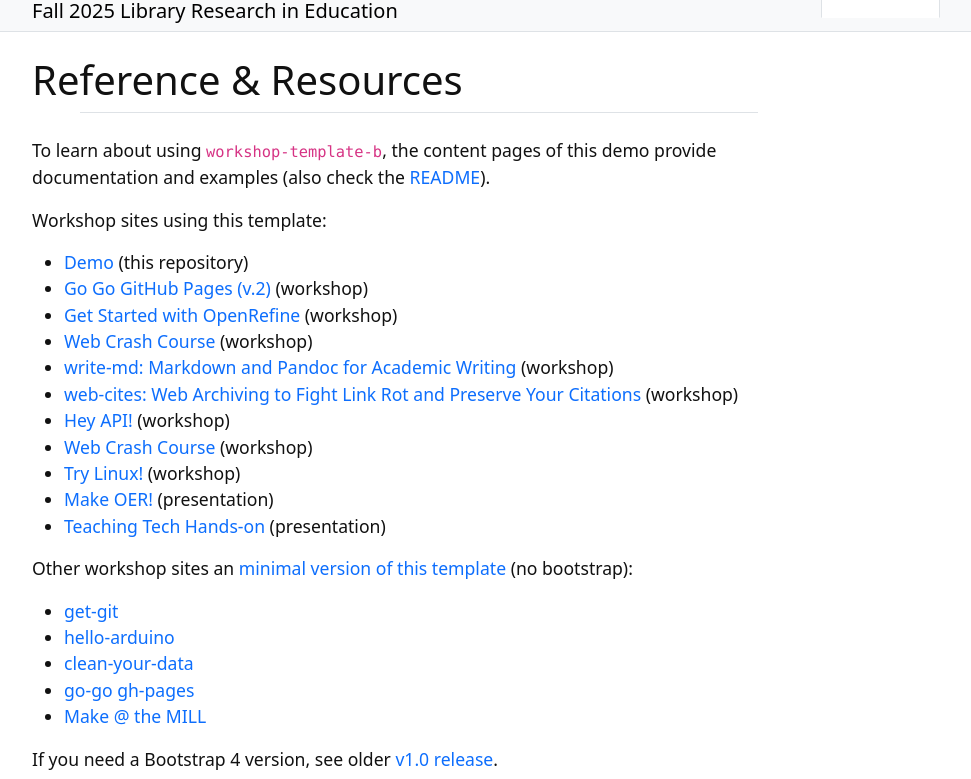
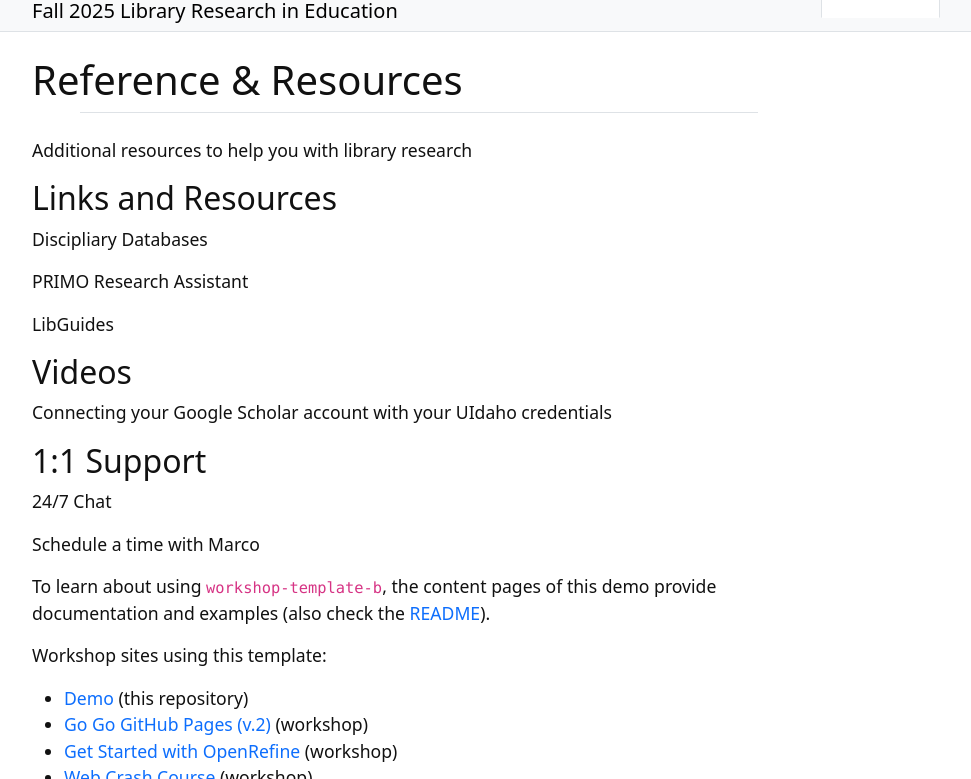
Before and after one commit to marcosvdotcom/Fall25_LibResearch, a Jekyll site: the page built from content/4-resources.md, in a window 1280 px wide and 900 px high, cut to the strip 121-900 px from the top of the window. Shown: the whole strip, without its empty margins (245-1216 px from the left). Built offline with Jekyll 4.4.1, drawn with Linux system fonts in a browser that asks for light colours.

Commit message:
Update 4-resources.md

```diff
--- a/content/4-resources.md
+++ b/content/4-resources.md
@@ -2,6 +2,26 @@
 title: Reference & Resources
 nav: Resources
 ---
+
+Additional resources to help you with library research
+
+## Links and Resources
+Discipliary Databases
+
+
+PRIMO Research Assistant
+
+LibGuides
+
+## Videos
+
+Connecting your Google Scholar account with your UIdaho credentials
+
+## 1:1 Support
+
+24/7 Chat
+
+Schedule a time with Marco
 
 To learn about using `workshop-template-b`, the content pages of this demo provide documentation and examples (also check the [README](https://github.com/evanwill/workshop-template-b/blob/master/README.md)).
 
```
